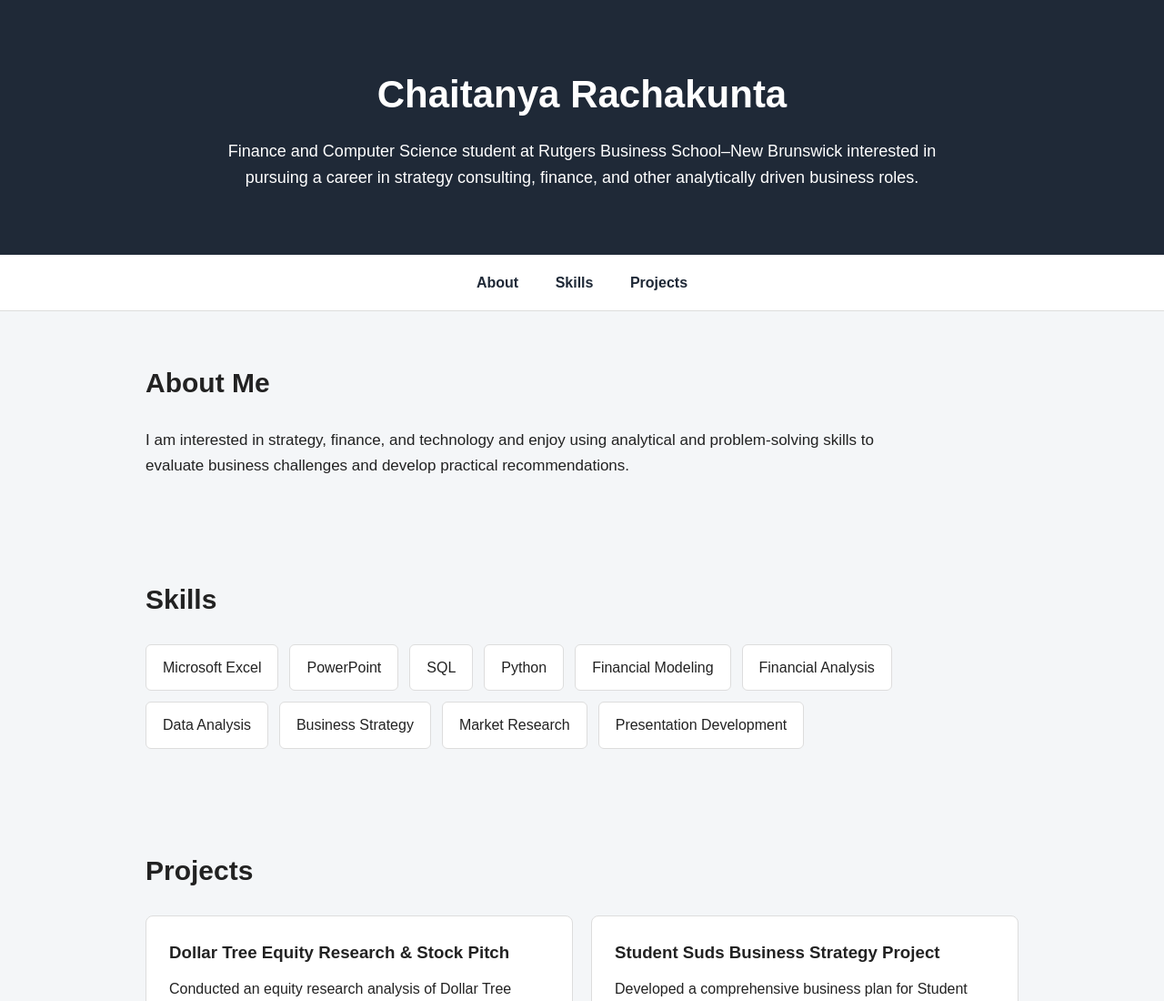
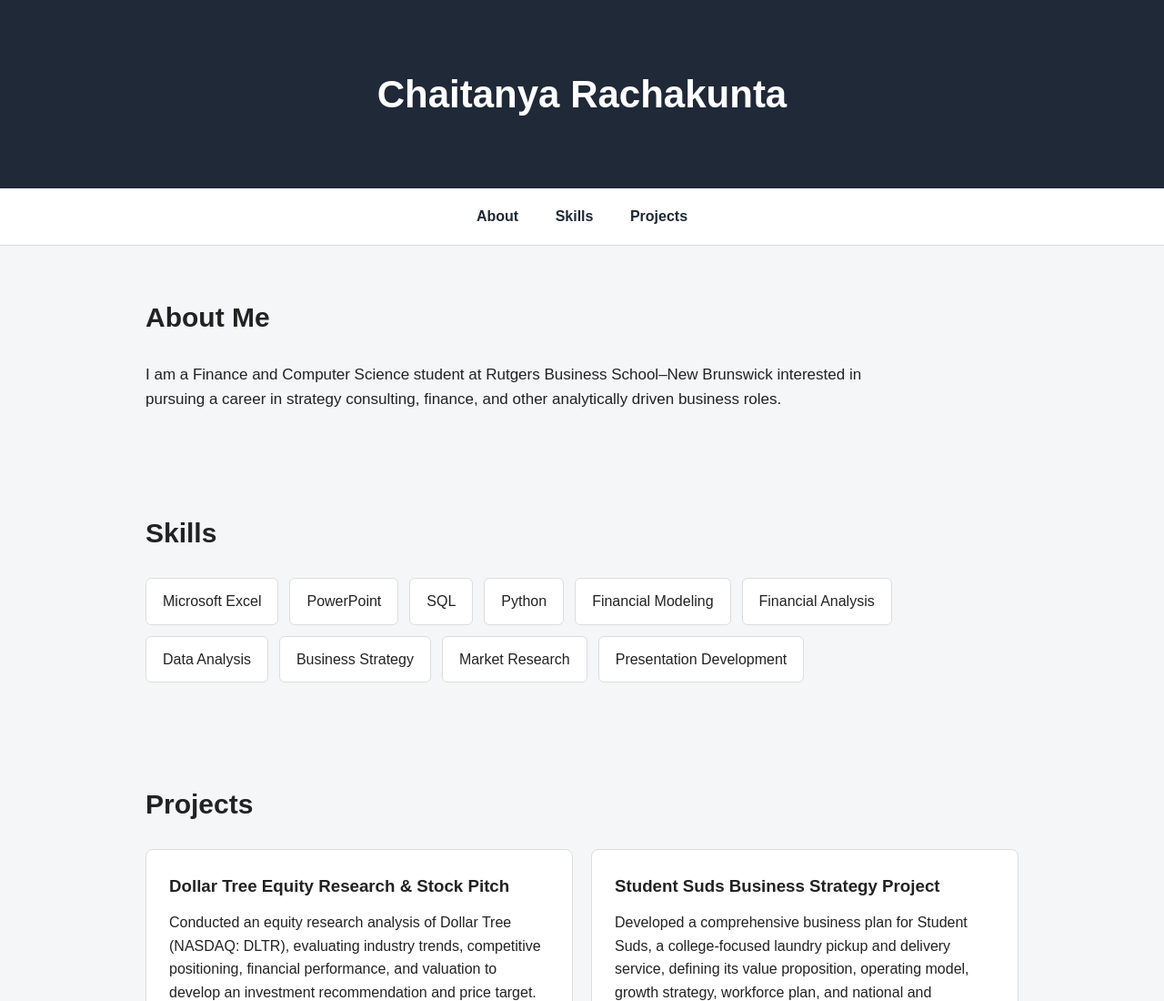
Before and after one commit to Chaitanya-Rachakunta/portfolio, a plain HTML site: page index.html in a window 1280 px wide. Shown: the top 1100 px of the page at 91% size. Drawn offline with Linux system fonts and the light colour scheme.

Commit message:
Update index.html

```diff
--- a/index.html
+++ b/index.html
@@ -33,13 +33,6 @@
 
         header h1 {
             font-size: 42px;
-            margin-bottom: 15px;
-        }
-
-        header p {
-            max-width: 850px;
-            margin: auto;
-            font-size: 18px;
         }
 
         nav {
@@ -149,10 +142,6 @@
 
 <header>
     <h1>Chaitanya Rachakunta</h1>
-
-    <p>
-        Finance and Computer Science student at Rutgers Business School–New Brunswick interested in pursuing a career in strategy consulting, finance, and other analytically driven business roles.
-    </p>
 </header>
 
 <nav>
@@ -165,7 +154,7 @@
     <h2>About Me</h2>
 
     <p class="about-text">
-        I am interested in strategy, finance, and technology and enjoy using analytical and problem-solving skills to evaluate business challenges and develop practical recommendations.
+        I am a Finance and Computer Science student at Rutgers Business School–New Brunswick interested in pursuing a career in strategy consulting, finance, and other analytically driven business roles.
     </p>
 </section>
 
```
